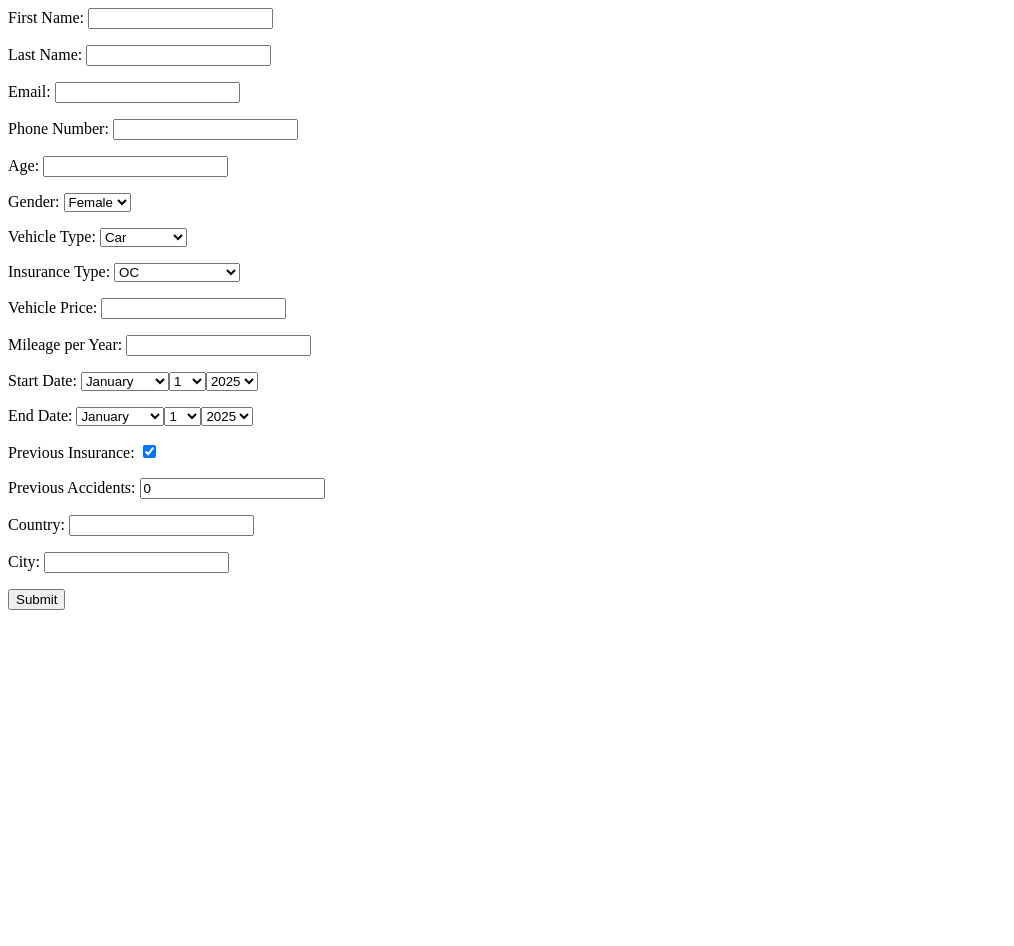
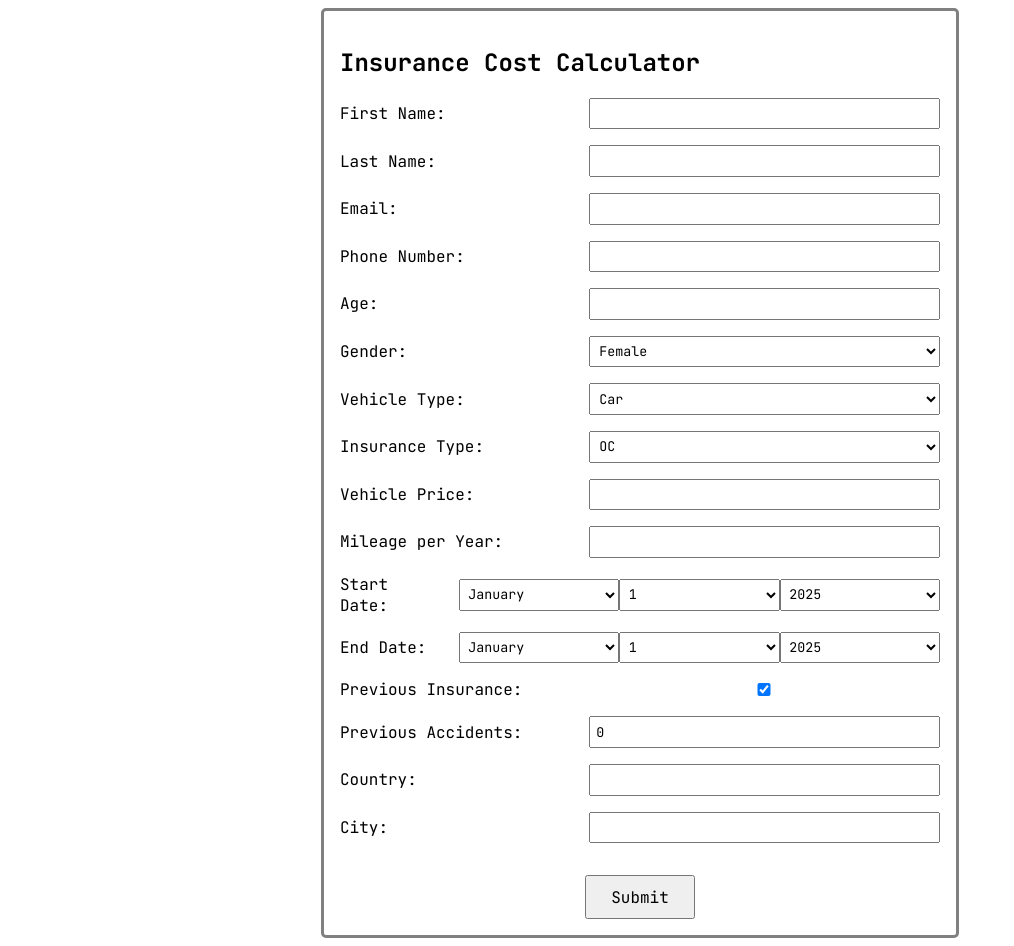
Before and after one commit to Szymqn/VehicleInsuranceExpertSys, a Django app: page / in a window 1280 px wide. Shown: the whole page, without its empty margins (0-1014 px from the left). Before the commit the page ends 610 px from the top, so only its background shows below. Run offline with Django 5.2, Linux system fonts and the light colour scheme.

Commit message:
Basic frontend done

```diff
--- a/VehicleInsurance/settings.py
+++ b/VehicleInsurance/settings.py
@@ -121,7 +121,11 @@ USE_TZ = True
 # Static files (CSS, JavaScript, Images)
 # https://docs.djangoproject.com/en/5.1/howto/static-files/
 
-STATIC_URL = 'static/'
+STATIC_URL = '/static/'
+
+STATICFILES_DIRS = (
+    os.path.join(BASE_DIR, "static"),
+)
 
 # Default primary key field type
 # https://docs.djangoproject.com/en/5.1/ref/settings/#default-auto-field
--- a/manage.py
+++ b/manage.py
@@ -1,4 +1,4 @@
-#!/usr/bin/env python
+#!/usr/bin/.env python
 """Django's command-line utility for administrative tasks."""
 import os
 import sys
--- /dev/null
+++ b/static/styles.css
@@ -0,0 +1,44 @@
+*{
+    font-family: "JetBrains Mono", serif;
+}
+
+form {
+    max-width: 600px;
+    margin: auto;
+    padding: 1rem;
+    border: 3px solid gray;
+    border-radius: 5px;
+  }
+
+  form p {
+    display: flex;
+    justify-content: space-between;
+    align-items: center;
+    margin-bottom: 1rem;
+  }
+
+  form label {
+    width: 40%;
+    text-align: left;
+    margin-right: 1rem;
+  }
+
+  form input,
+  form select {
+    width: 60%;
+    padding: 0.3rem;
+  }
+
+  button[type="submit"] {
+    display: block;
+    margin: 2rem auto 0;
+    padding: 0.6rem 1.5rem;
+    font-size: 1rem;
+  }
+
+
+form{
+    margin-right: auto;
+    margin-left: auto;
+    margin-top: 0.5rem;
+}
--- a/templates/base/home.html
+++ b/templates/base/home.html
@@ -1,11 +1,20 @@
+{% load static %}
 <html lang="en">
 <head>
-    <title>My Web App</title>
+
+    <link rel="preconnect" href="https://fonts.googleapis.com">
+    <link rel="preconnect" href="https://fonts.gstatic.com" crossorigin>
+    <link href="https://fonts.googleapis.com/css2?family=JetBrains+Mono:ital,wght@0,100..800;1,100..800&display=swap" rel="stylesheet">
+    <link rel="stylesheet" href={% static 'styles.css' %}>
+    <title>Insurance Cost Calculation Form</title>
+
+
 <body>
-    <form method="POST">
-        {% csrf_token %}
-        {{ form.as_p }}
-        <button type="submit">Submit</button>
-    </form>
+        <form method="POST">
+            <h2>Insurance Cost Calculator</h2>
+            {% csrf_token %}
+            {{ form.as_p }}
+            <button type="submit">Submit</button>
+        </form>
 </body>
 </html>
```
Also changed, not shown: templates/base/result.html (+15 -7 lines).
